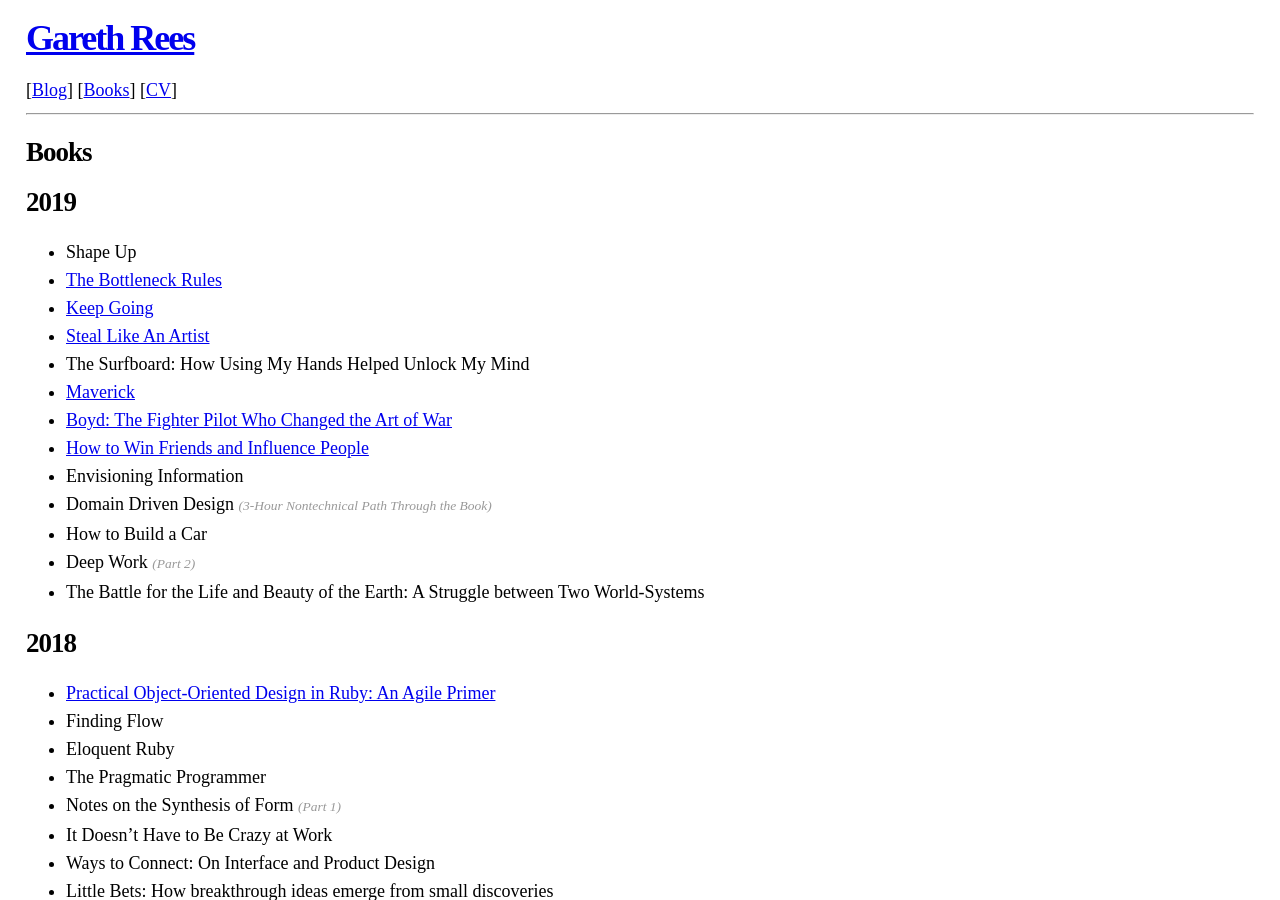
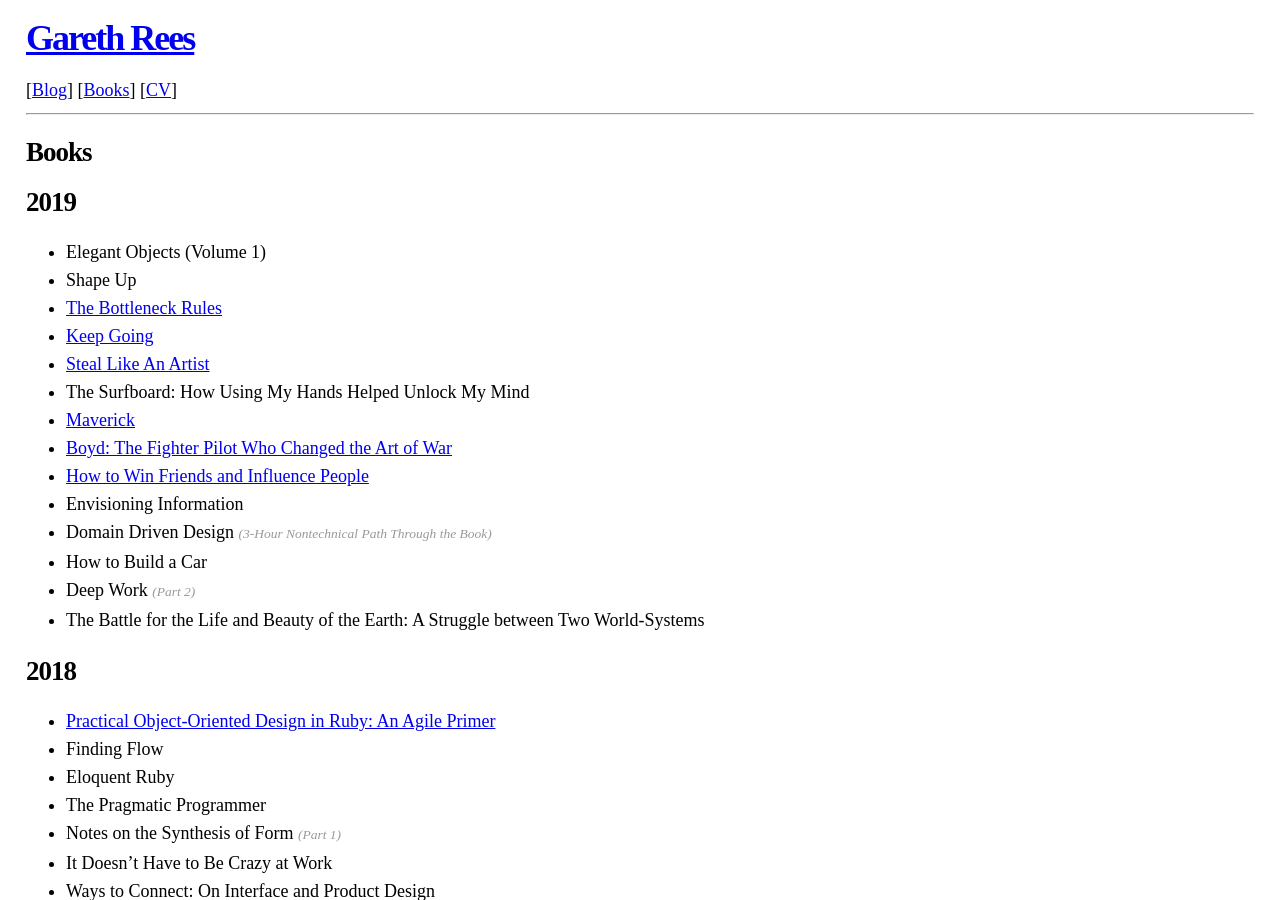
Before and after one commit to garethrees/garethrees.github.com, a Jekyll site: the page built from books.html, in a window 1280 px wide and 900 px high. Built offline with Jekyll 4.4.1, drawn with Linux system fonts in a browser that asks for light colours.

Commit message:
Add Elegant Objects

```diff
--- a/_data/books.yml
+++ b/_data/books.yml
@@ -1,4 +1,5 @@
 2019:
+- title: Elegant Objects (Volume 1)
 - title: Shape Up
 - title: The Bottleneck Rules
   post: /2019/07/06/book-notes-the-bottleneck-rules
```
